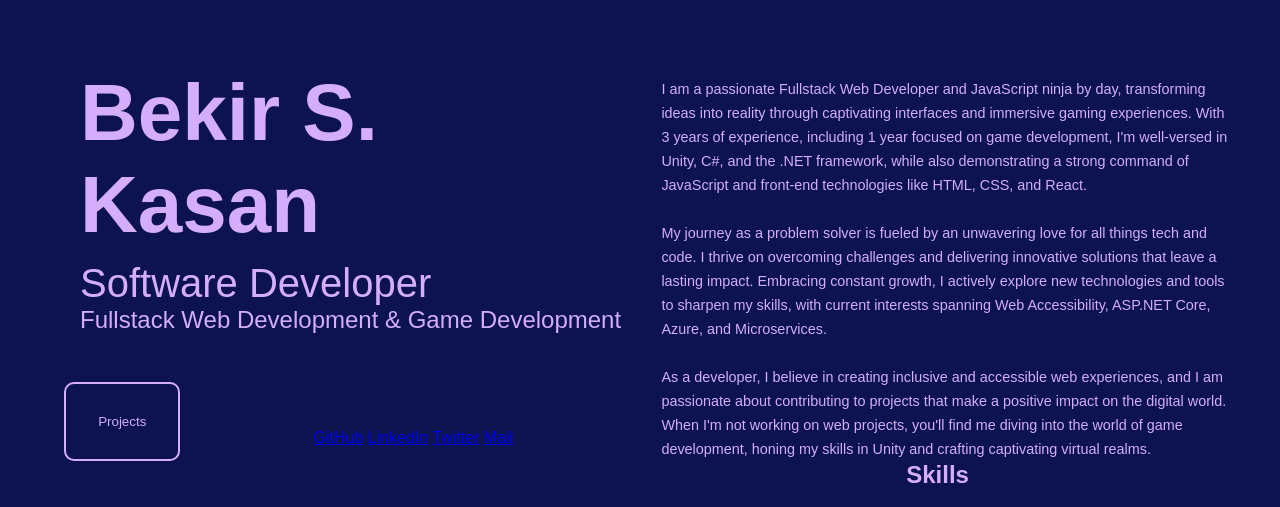
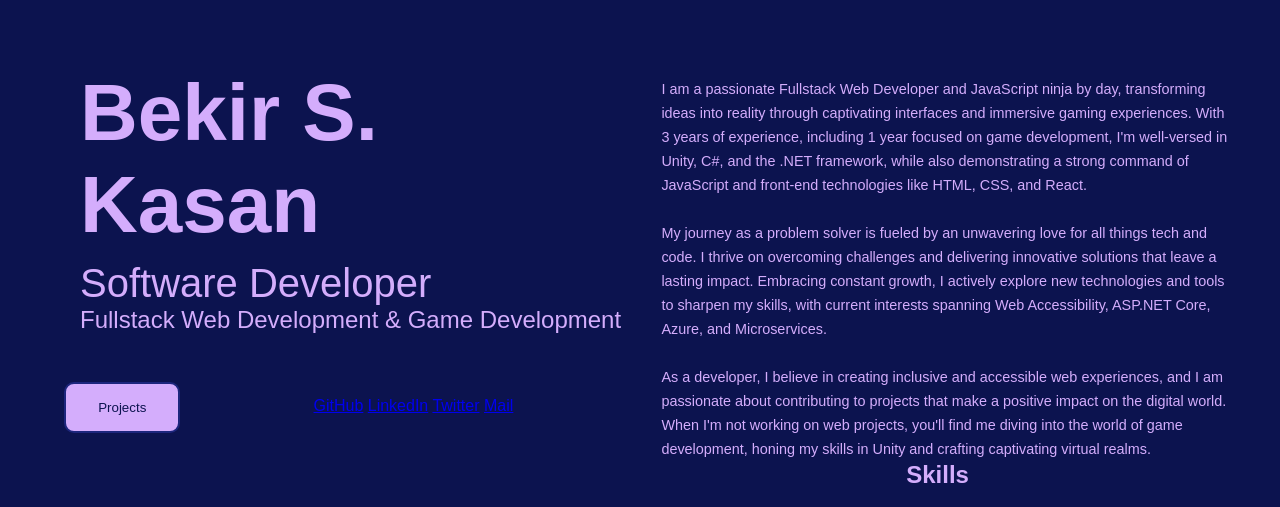
Before and after one commit to Bskasan/PortfolioBSK, a plain HTML site: page index.html in a window 1280 px wide. In both pictures the pointer is over the button "Projects". Shown: the part 291-798 px from the top of the page. Drawn offline with Linux system fonts and the light colour scheme.

Commit message:
styled button for now and read me update for todo

```diff
--- a/style.css
+++ b/style.css
@@ -65,13 +65,23 @@ section.main-section {
   color: var(--lightpurple);
   border: 2px solid var(--lightpurple);
   border-radius: 10px;
+  height: 4vw;
 
+
+}
+
+.project-btn:hover{
+  cursor: pointer;
+  background-color: var(--lightpurple);
+  color: var(--darkblue);
+  border-color: var(--midblue);
+  transition: 300ms ease-in-out;
 }
 
 .contact {
   height: 2rem;
-  margin-top: 10%;
   text-align: center;
+  margin-top: 15px;
 }
 
 .skills-container {
```
